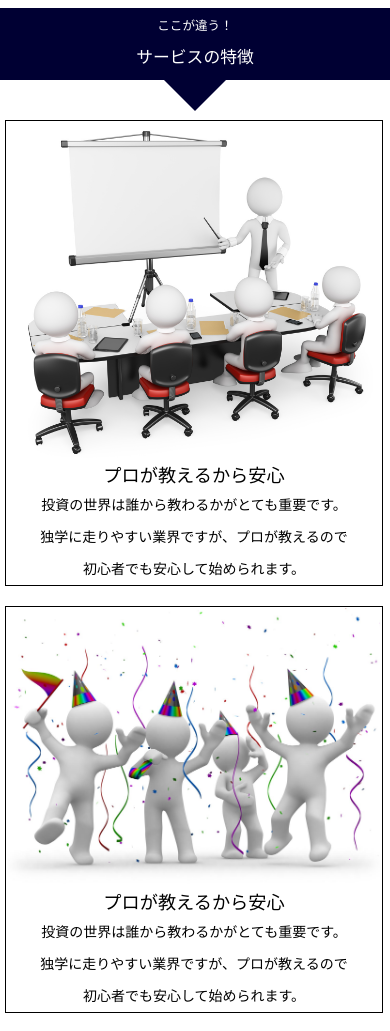
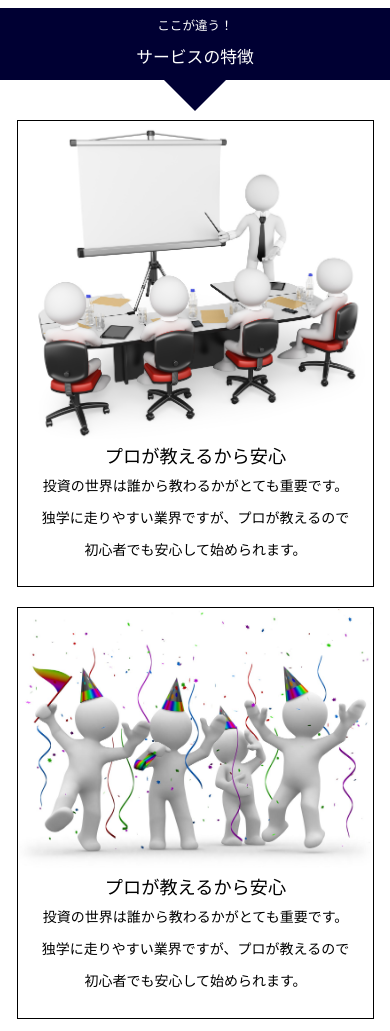
Before and after one commit to odzk/yuya2, a plain HTML site: page index.html in a window 390 px wide. Shown: the part 1460-2491 px from the top of the page. Drawn offline with nearby package versions, Linux system fonts and the light colour scheme.

Commit message:
fixed boxes

```diff
--- a/css/style.css
+++ b/css/style.css
@@ -198,21 +198,25 @@ color: #000 !important;
 text-align: center;
 font-size: 1em !important;
 line-height: 2.3em;
+padding-bottom: 20px;
+padding-left: 10px;
+padding-right: 10px;
 
 }
 /* end*/
 
 .mtop {
 	margin-top: 40px;
-	margin-left: 20px !important;
-	width: 90% !important;
+	margin-left: 32px !important;
+	width: 85% !important;
 	border: 1px solid #000;
+
 }
 
 .mtop2 {
 	margin-top: 20px;
-	margin-left: 20px !important;
-	width: 90% !important;
+	margin-left: 32px !important;
+	width: 85% !important;
 	border: 1px solid #000;
 }
 
```
